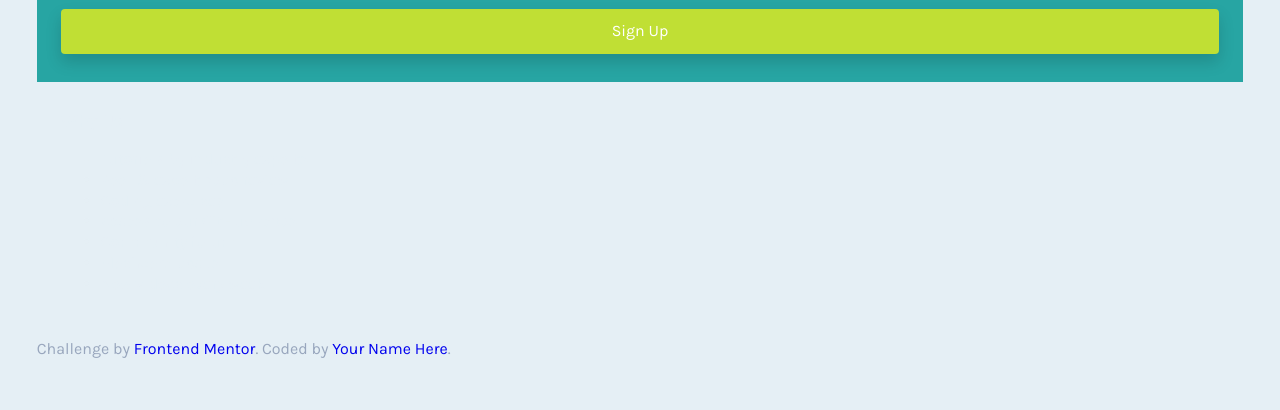
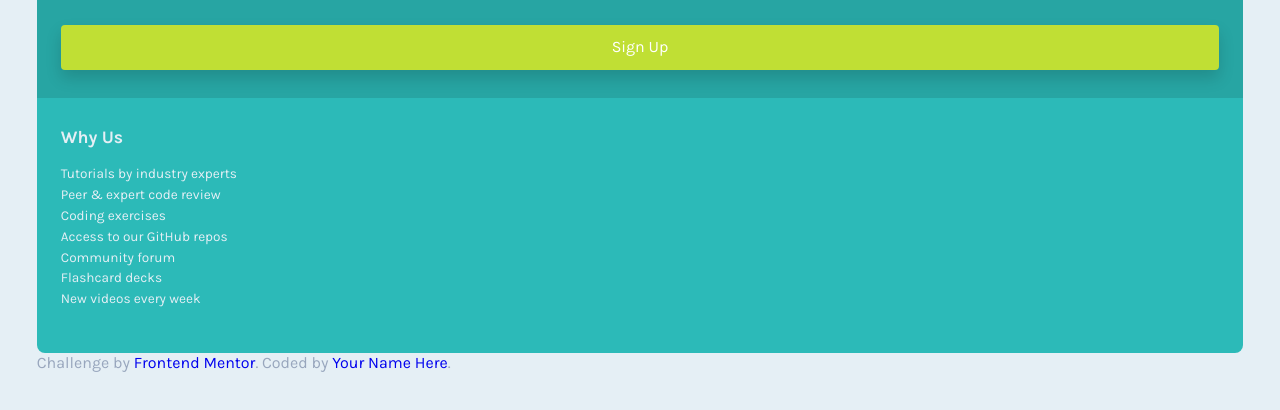
Before and after one commit to GabrielDeFreitas/single-price-grid-component, a plain HTML site: page index.html in a window 1280 px wide. Shown: the part 332-742 px from the top of the page. Drawn offline with Linux system fonts and the light colour scheme.

Commit message:
styling the Why Us block

```diff
--- a/style.css
+++ b/style.css
@@ -20,7 +20,7 @@ body {
 :root {
     --white: hsl(0, 0%, 100%);
     --cyan: hsl(179, 62%, 40%);
-    --Ltcyan: hsl(179, 62%, 50%);
+    --Ltcyan: hsl(179, 62%, 45%);
     --yellow: hsl(71, 73%, 54%);
     --Ltgray: hsl(204, 43%, 93%);
     --grayblue: hsl(218, 22%, 67%);
@@ -78,6 +78,7 @@ p {
     font-size: 1rem;
     color: var(--yellow);
     font-weight: bold;
+    margin-bottom: 1rem;
 }
 
 .community p {
@@ -124,3 +125,18 @@ p {
     border-radius: 0.25rem;
     box-shadow: 0 0.5rem 1rem rgba(0, 0, 0, 0.15);
 }
+
+.why {
+    background-color: var(--Ltcyan);
+}
+
+.why ul {
+    margin-top: 0;
+    padding: 0;
+}
+
+.why ul li {
+    list-style-type: none;
+    font-size: 0.85rem;
+    margin-bottom: 0.2rem;
+}
```
